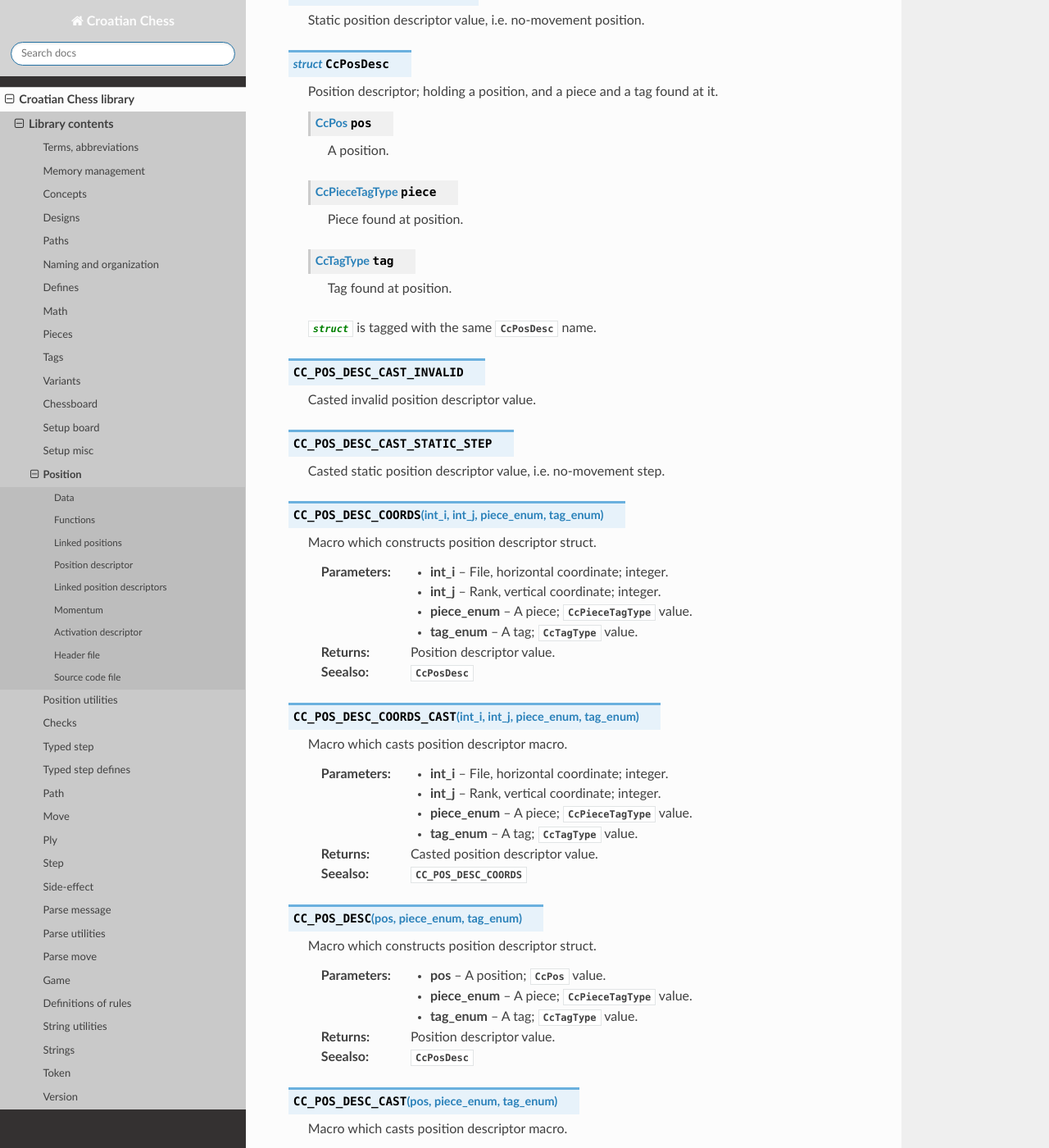
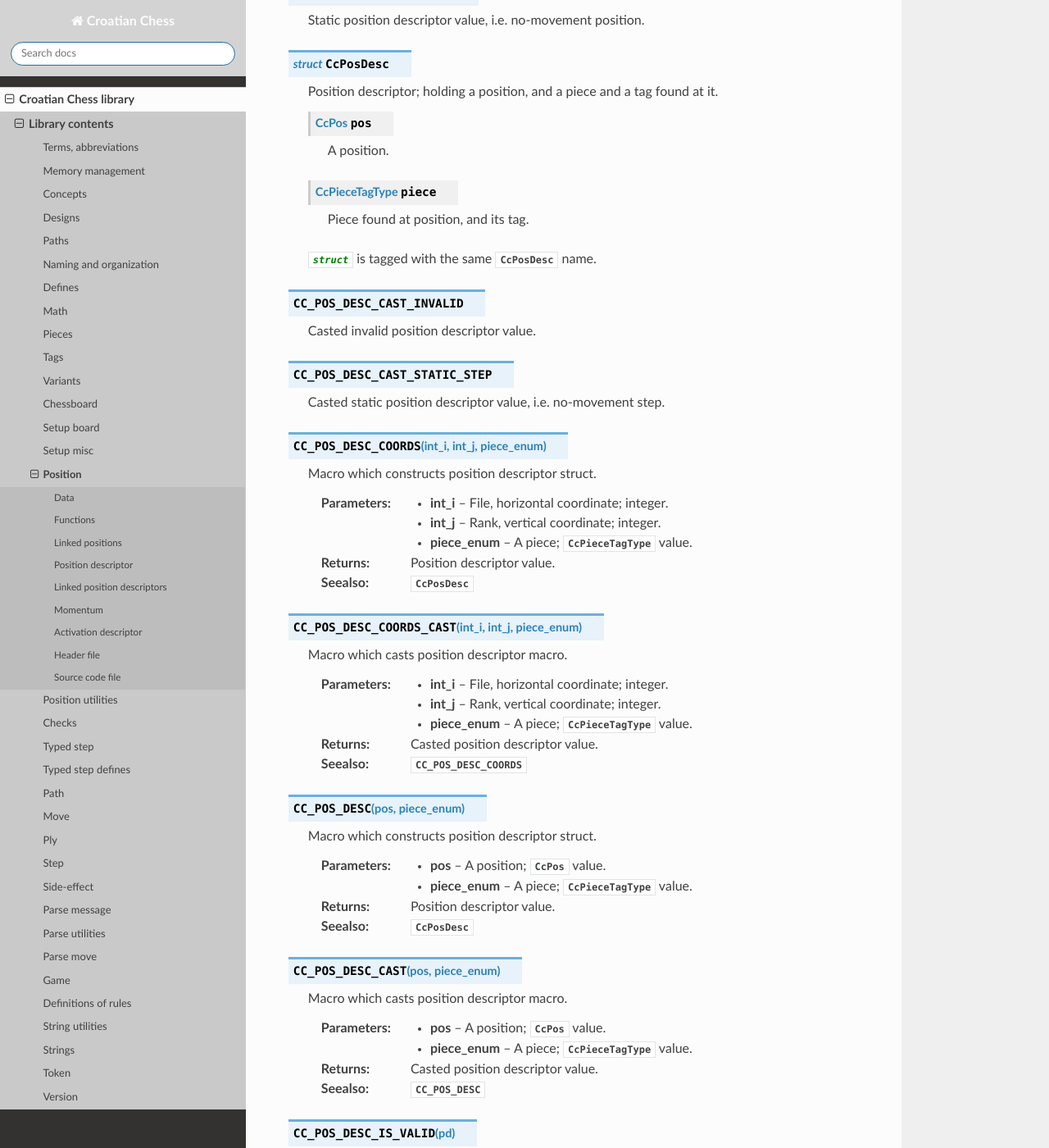
Before and after one commit to mmlacak/crochess, a Sphinx documentation site: the page built from docs/source/libcc/ccpos.rst, in a window 1280 px wide and 1400 px high, scrolled down 7207 px. Shown: the whole window at 82% size. Built offline with Sphinx 7.4.7 and the Read the Docs theme 3.1.0, drawn with Linux system fonts in a browser that asks for light colours; some of the changed text lies outside the part shown.

Commit message:
Fixed pos desc docs. Added TODOs.

```diff
--- a/docs/source/libcc/ccpos.rst
+++ b/docs/source/libcc/ccpos.rst
@@ -374,11 +374,7 @@ Position descriptor
 
     .. c:member:: CcPieceTagType piece
 
-        Piece found at position.
-
-    .. c:member:: CcTagType tag
-
-        Tag found at position.
+        Piece found at position, and its tag.
 
     :c:`struct` is tagged with the same :c:struct:`CcPosDesc` name.
 
@@ -390,45 +386,41 @@ Position descriptor
 
     Casted static position descriptor value, i.e. no-movement step.
 
-.. c:macro:: CC_POS_DESC_COORDS(int_i,int_j,piece_enum,tag_enum)
+.. c:macro:: CC_POS_DESC_COORDS(int_i,int_j,piece_enum)
 
     Macro which constructs position descriptor struct.
 
     :param int_i: File, horizontal coordinate; integer.
     :param int_j: Rank, vertical coordinate; integer.
     :param piece_enum: A piece; :c:type:`CcPieceTagType` value.
-    :param tag_enum: A tag; :c:type:`CcTagType` value.
     :returns: Position descriptor value.
     :seealso: :c:struct:`CcPosDesc`
 
-.. c:macro:: CC_POS_DESC_COORDS_CAST(int_i,int_j,piece_enum,tag_enum)
+.. c:macro:: CC_POS_DESC_COORDS_CAST(int_i,int_j,piece_enum)
 
     Macro which casts position descriptor macro.
 
     :param int_i: File, horizontal coordinate; integer.
     :param int_j: Rank, vertical coordinate; integer.
     :param piece_enum: A piece; :c:type:`CcPieceTagType` value.
-    :param tag_enum: A tag; :c:type:`CcTagType` value.
     :returns: Casted position descriptor value.
     :seealso: :c:macro:`CC_POS_DESC_COORDS`
 
-.. c:macro:: CC_POS_DESC(pos,piece_enum,tag_enum)
+.. c:macro:: CC_POS_DESC(pos,piece_enum)
 
     Macro which constructs position descriptor struct.
 
     :param pos: A position; :c:type:`CcPos` value.
     :param piece_enum: A piece; :c:type:`CcPieceTagType` value.
-    :param tag_enum: A tag; :c:type:`CcTagType` value.
     :returns: Position descriptor value.
     :seealso: :c:struct:`CcPosDesc`
 
-.. c:macro:: CC_POS_DESC_CAST(pos,piece_enum,tag_enum)
+.. c:macro:: CC_POS_DESC_CAST(pos,piece_enum)
 
     Macro which casts position descriptor macro.
 
     :param pos: A position; :c:type:`CcPos` value.
     :param piece_enum: A piece; :c:type:`CcPieceTagType` value.
-    :param tag_enum: A tag; :c:type:`CcTagType` value.
     :returns: Casted position descriptor value.
     :seealso: :c:macro:`CC_POS_DESC`
 
```
Also changed, not shown: 4 other files.
